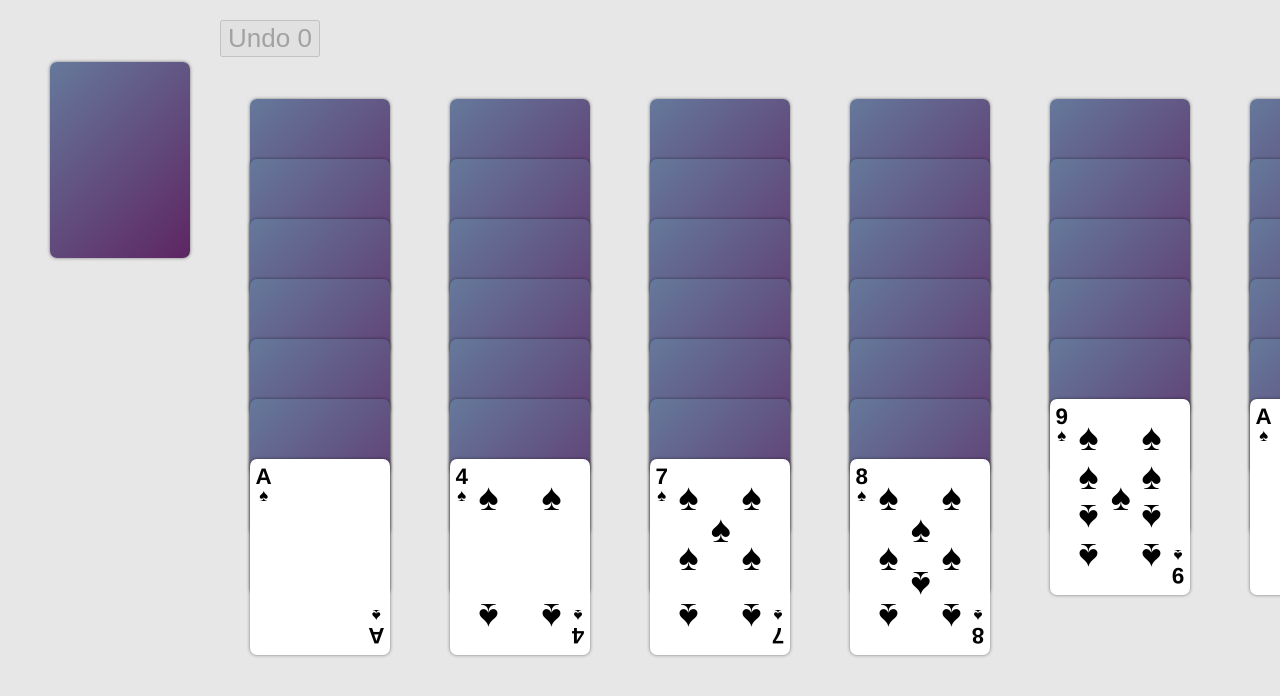
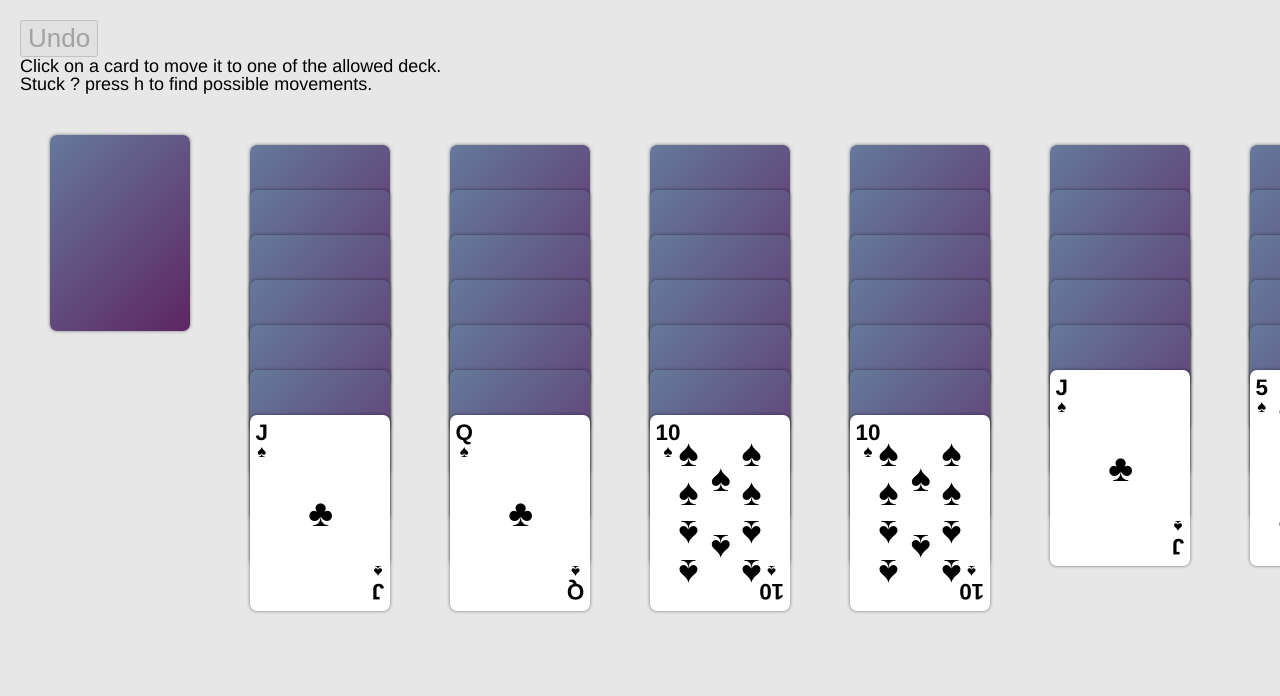
Before and after one commit to mestachs/besolitair, a React (Vite) app: page / in a window 1280 px wide. Shown: the top 696 px of the page. Built offline with nearby package versions, Linux system fonts and the light colour scheme.

Commit message:
Implement hints and suite check

```diff
--- a/src/App.jsx
+++ b/src/App.jsx
@@ -10,11 +10,26 @@ import {
   possibleMoves,
   moveCard,
   checkSuiteCombined,
+  allPossibleMoves,
 } from "./games/spider";
 
 function App() {
+  const [date, setDate] = React.useState(new Date());
+
+  function tick() {
+    setDate(new Date());
+  }
+
+  React.useEffect(() => {
+    var timerID = setInterval(() => tick(), 1000);
+    return function cleanup() {
+      clearInterval(timerID);
+    };
+  });
+
   const [game, setRawGame] = useState(setupDefaultGame(1));
   const [gameHistory, setGameHistory] = useState([]);
+  const [highlightedCards, setHightlightedCards] = useState(new Set());
   const setGame = (newgame) => {
     gameHistory.push(game);
     setGameHistory(gameHistory);
@@ -36,13 +51,48 @@ function App() {
       setGame(newGame);
     }
   };
+
+  const showHint = () => {
+    const moves = allPossibleMoves(game);
+    setHightlightedCards(new Set(moves.map((m) => m.card.id)));
+  };
+  const resetHighlighted = () => setHightlightedCards(new Set());
+
+  const handleKeyDown = (event) => {
+    console.log("event key down");
+    if (event.key == "h") {
+      showHint();
+    }
+  };
+
   return (
-    <div id="table">
+    <div
+      id="table"
+      onKeyDown={handleKeyDown}
+      onKeyUp={resetHighlighted}
+      tabIndex={0}
+    >
       <button onClick={handleUndo} disabled={gameHistory.length == 0}>
-        Undo {gameHistory.length}
+        Undo
       </button>
+
+      <span style={{ fontSize: "18px", marginLeft: "20px" }}>
+        {gameHistory.length == 0 ? (
+          <span><br />Click on a card to move it to one of the allowed deck. <br />Stuck ? press h to find possible movements.
+          </span>
+        ) : (
+          <span>
+            Already {gameHistory.length} moves, {game.remaingCards.length} cards
+            left, {date.toLocaleTimeString()}
+          </span>
+        )}
+      </span>
+
       {game.remaingCards.length > 0 && (
-        <Card visible={false} onClick={handleDistributeRemainingCards}></Card>
+        <span style={{ display: "block" }}>
+          <Card visible={false} onClick={handleDistributeRemainingCards}></Card>
+          <br></br>
+        </span>
       )}
       {game.remaingCards.length == 0 && <Card disabled={true}></Card>}
       <div
@@ -60,6 +110,7 @@ function App() {
                         key={card.id}
                         {...card}
                         onClick={onClickCard}
+                        highlighted={highlightedCards.has(card.id)}
                       ></Card>
                     </>
                   );
--- a/src/components/Deck.jsx
+++ b/src/components/Deck.jsx
@@ -8,7 +8,7 @@ const Deck = ({ deck, children }) => {
           key={index}
           style={{
             position: "relative",
-            top: -index * 220,
+            top: -index * 235,
           }}
         >
           {c}
--- a/src/games/spider.js
+++ b/src/games/spider.js
@@ -86,12 +86,31 @@ export const cloneGame = (game) => JSON.parse(JSON.stringify(game));
 
 export const lastCard = (deck) => deck.cards[deck.cards.length - 1];
 
+export const isASuite = (cards) => {
+  if (cards.length == 1) {
+    return true;
+  }
+  let previous = cards[0];
+  for (let card of cards.slice(1)) {
+    if (card.rank != (previous.rank - 1) ) {
+      return false;
+    }
+    previous = card;
+  }
+  return true;
+};
+
 export const possibleMoves = (card, game) => {
   const moves = [];
   if (card.visible) {
     for (let deck of game.decks) {
       const cardIndex = deck.cards.findIndex((c) => c.id === card.id);
+
       if (cardIndex >= 0) {
+        const selectedCards = deck.cards.slice(cardIndex,deck.cards.length);
+        const asuite = isASuite(selectedCards);
+        debugger;
+        if (asuite) {
           const playableDecks = game.decks.filter((deck) => {
             const candidateCard = lastCard(deck);
             if (candidateCard == undefined) {
@@ -113,7 +132,19 @@ export const possibleMoves = (card, game) => {
         }
       }
     }
+  }
   return moves;
+};
+
+export const allPossibleMoves = (game) => {
+  let results = [];
+  for (let deck of game.decks) {
+    for (let card of deck.cards.filter((c) => c.visible)) {
+      const moves = possibleMoves(card, game);
+      results = results.concat(moves);
+    }
+  }
+  return results;
 };
 
 export const moveCard = (game, move) => {
--- a/src/index.css
+++ b/src/index.css
@@ -115,7 +115,7 @@ h1 {
 
 /* Card */
 #table {
-  height: 100%;
+  height: "70 evh";
   position: relative;
   width: 100%;
 }
```
Also changed, not shown: 1 other file (tests, documents, lock files or other folders). Lines whose indentation alone changed are shown as unchanged.
